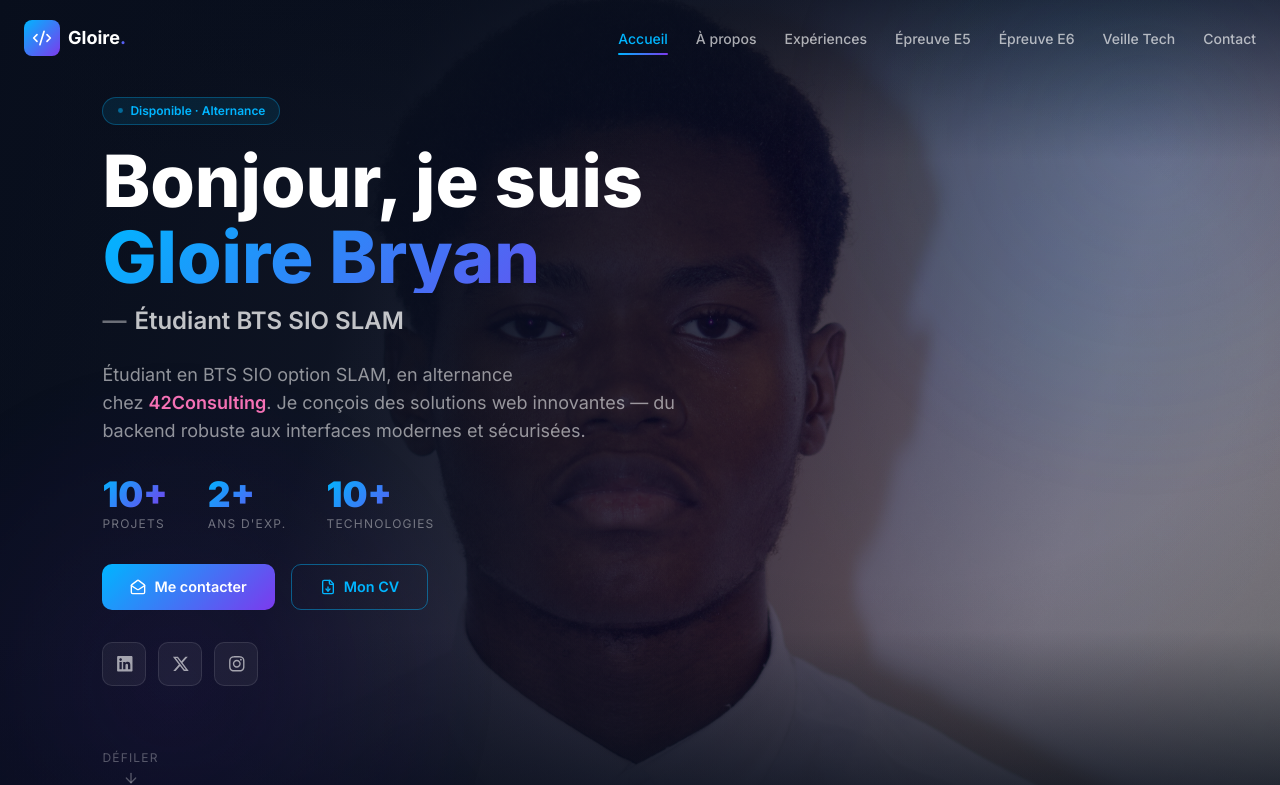
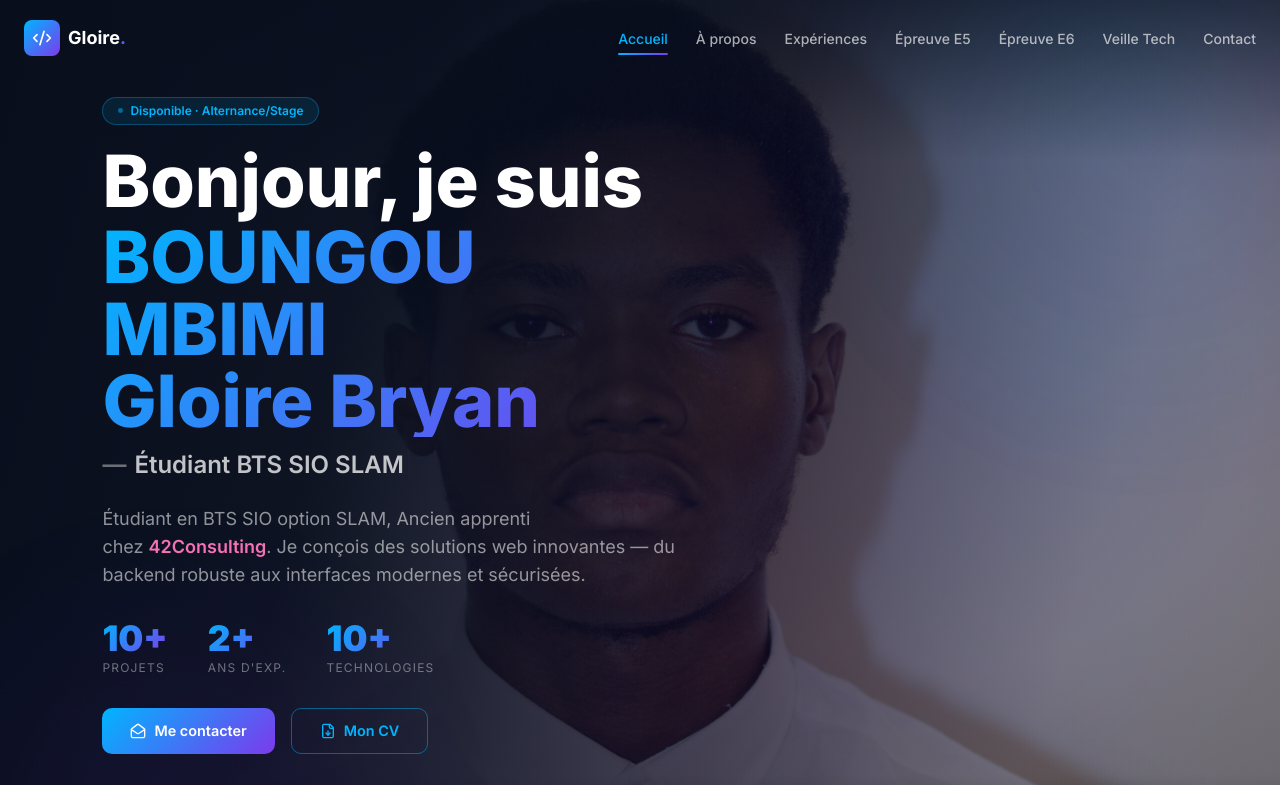
Before and after one commit to glo007/gloireportfolio-v2, a React (Vite) app: page / in a window 1280 px wide. Shown: the top 785 px of the page. Built offline with nearby package versions, Linux system fonts and the light colour scheme.

Commit message:
mise à jour

```diff
--- a/src/components/Contact.tsx
+++ b/src/components/Contact.tsx
@@ -75,7 +75,7 @@ const Contact = () => {
                   </div>
                   <div>
                     <p className="text-white/40 text-xs mb-0.5">Localisation</p>
-                    <p className="text-white text-sm">Paris, France</p>
+                    <p className="text-white text-sm">Massy, France</p>
                   </div>
                 </div>
 
@@ -86,7 +86,7 @@ const Contact = () => {
                   </div>
                   <div>
                     <p className="text-white/40 text-xs mb-0.5">Disponibilité</p>
-                    <p className="text-white text-sm">Alternance · Freelance</p>
+                    <p className="text-white text-sm">Alternance · Stage</p>
                   </div>
                 </div>
               </div>
--- a/src/components/Home.tsx
+++ b/src/components/Home.tsx
@@ -101,13 +101,14 @@ const Home = () => {
             animate={{ opacity: 1, y: 0 }}
             transition={{ duration: 0.9, ease: "easeOut", delay: 0.35 }}
           >
-            <div className="pill-badge mb-5 inline-flex">Disponible · Alternance</div>
+            <div className="pill-badge mb-5 inline-flex">Disponible · Alternance/Stage</div>
 
             <h1 className="text-5xl md:text-6xl xl:text-7xl font-extrabold text-white leading-tight mb-1">
               Bonjour, je suis
             </h1>
 
             <h2 className="text-5xl md:text-6xl xl:text-7xl font-extrabold leading-tight mb-3 gradient-text">
+              BOUNGOU MBIMI <br />
               Gloire Bryan
             </h2>
 
@@ -127,7 +128,7 @@ const Home = () => {
             </div>
 
             <p className="text-white/55 text-base md:text-lg max-w-xl mb-8 leading-relaxed">
-              Étudiant en BTS SIO option SLAM, en alternance chez&nbsp;
+              Étudiant en BTS SIO option SLAM, Ancien apprenti chez&nbsp;
               <span className="text-accent font-semibold">42Consulting</span>.
               Je conçois des solutions web innovantes — du backend robuste aux interfaces modernes et
               sécurisées.
```
